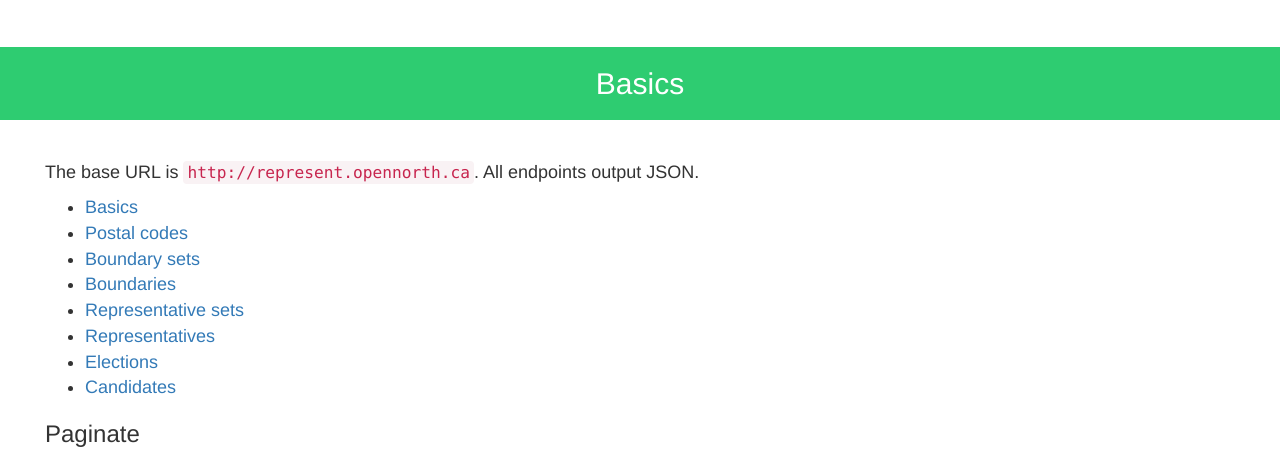
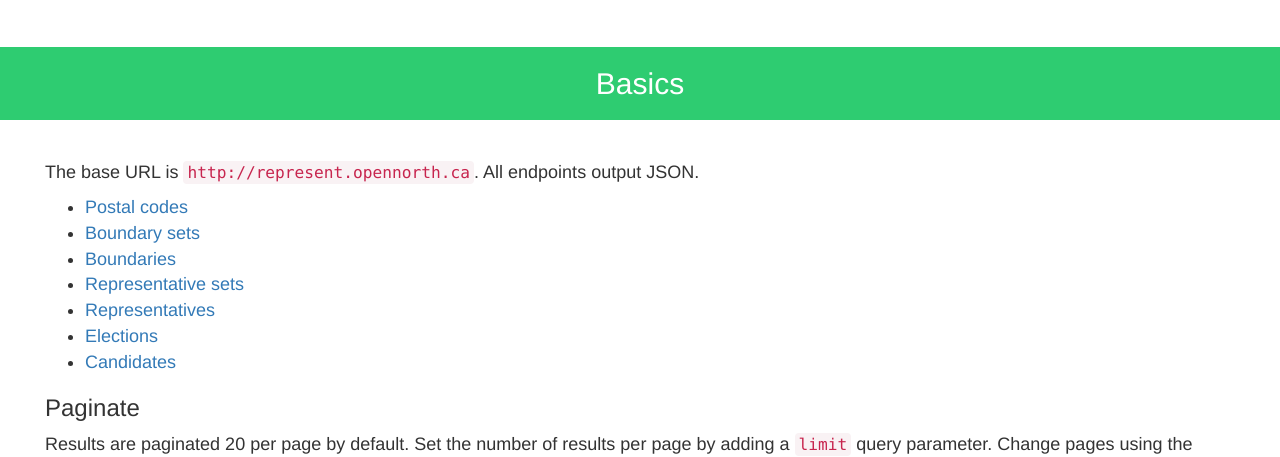
Before and after one commit to opennorth/represent-canada, a Django app: template finder/templates/api.html in a window 1280 px wide. Shown: the part 283-740 px from the top of the page. Run offline with Django 3.2, Linux system fonts and the light colour scheme; the template is opened without the code that fills it, so the values that code supplies are empty; some libraries are stand-ins or nearby versions.

Commit message:
remove link to basics

```diff
--- a/finder/templates/api.html
+++ b/finder/templates/api.html
@@ -20,7 +20,6 @@
     <p>The base URL is <code>http://represent.opennorth.ca</code>. All endpoints output JSON.</p>
 
     <ul>
-      <li><a href="#basics">Basics</a></li>
       <li><a href="#postcode">Postal codes</a></li>
       <li><a href="#boundaryset">Boundary sets</a></li>
       <li><a href="#boundary">Boundaries</a></li>
```
